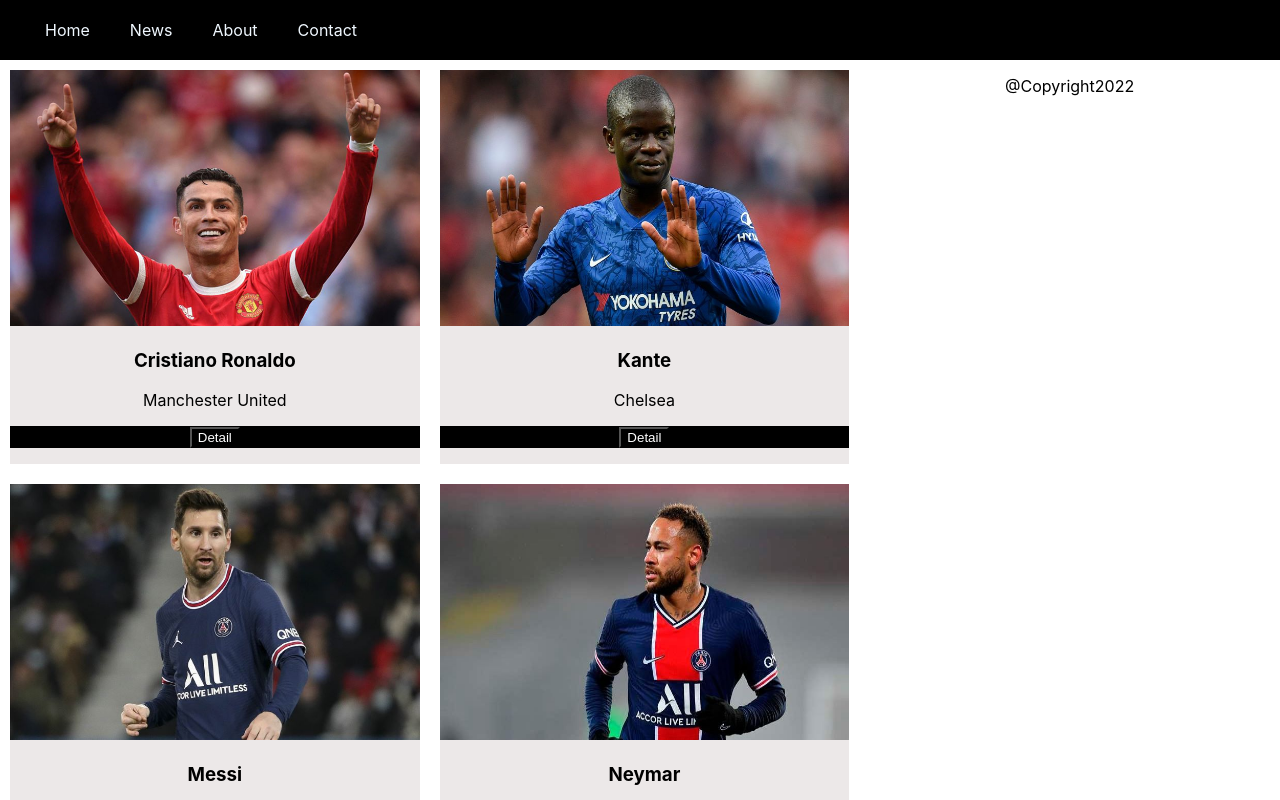
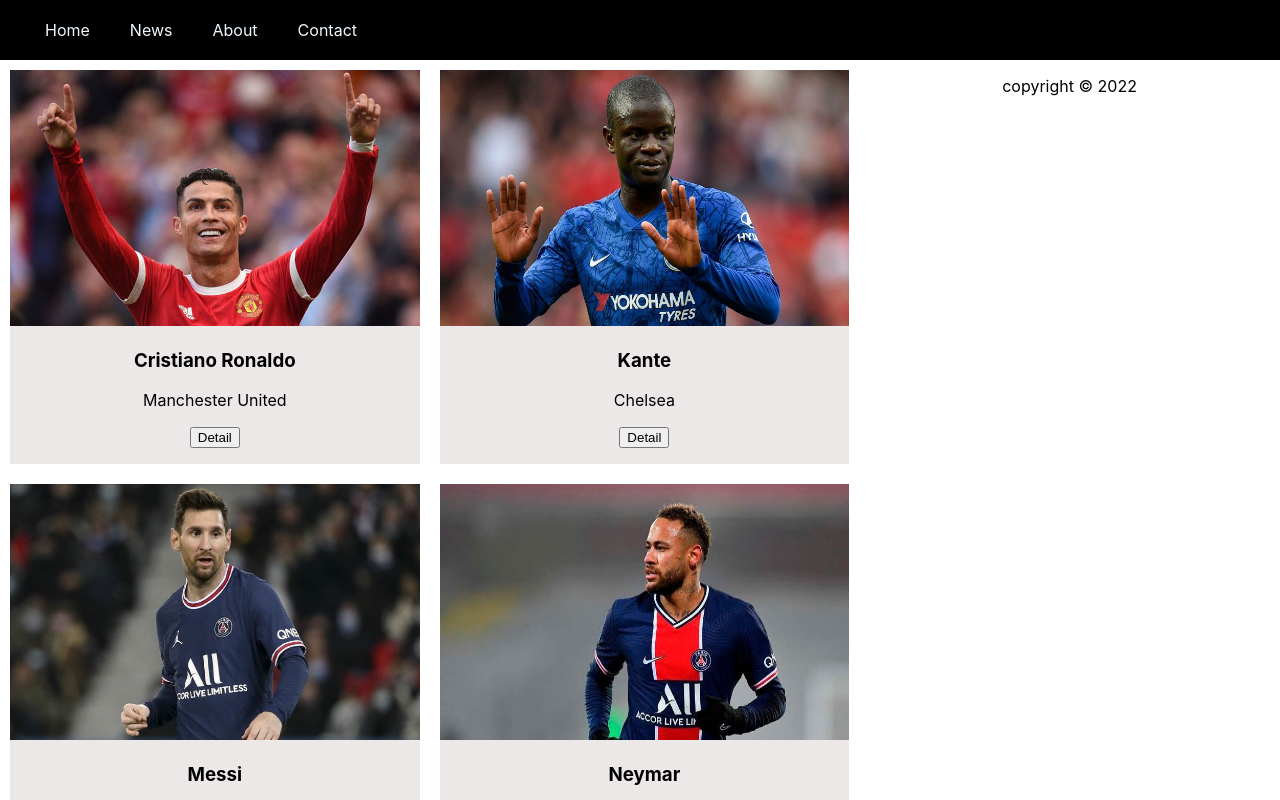
Before and after one commit to lavie18years/git-test, a React (Create React App) app in the folder confusion/: page / in a window 1280 px wide. Shown: the top 800 px of the page. Built offline with nearby package versions, Linux system fonts and the light colour scheme.

Commit message:
Presentational and Container Components

```diff
--- a/confusion/src/components/Footer.js
+++ b/confusion/src/components/Footer.js
@@ -4,7 +4,7 @@ export default class Footer extends Component {
         return (
             <footer className='foot'>
                 <nav>
-                <div><p>@Copyright2022</p></div>
+                <div><p>copyright © 2022</p></div>
                 </nav>
             </footer>
         )
--- a/confusion/src/components/Players.js
+++ b/confusion/src/components/Players.js
@@ -1,20 +1,19 @@
-import React, { Component } from "react";
+import React from "react";
 import { Players } from "../shared/ListOfPlayers";
-export default class player extends Component {
-    render() {
+export default function Player(){
+
     return (
     <div className='container'>
-                {Players.map((player) => (
+        {Players.map((player)=>(
            <div className='column'>
            <div className='card'>
-                            <img src={player.img} />
+           <img src={player.img}/>
              <h3>{player.name}</h3>
              <p className='title'>{player.club}</p>
-                            <p className="but"><button>Detail</button></p>
+             <p><button>Detail</button></p>
            </div>
          </div>
         ))}
     </div>
   )
 }
-}
```
Also changed, not shown: confusion/src/components/Main.js (added, +15 -0 lines), confusion/src/components/PlayersPresentation.js (added, +21 -0 lines). Lines whose indentation alone changed are shown as unchanged.
